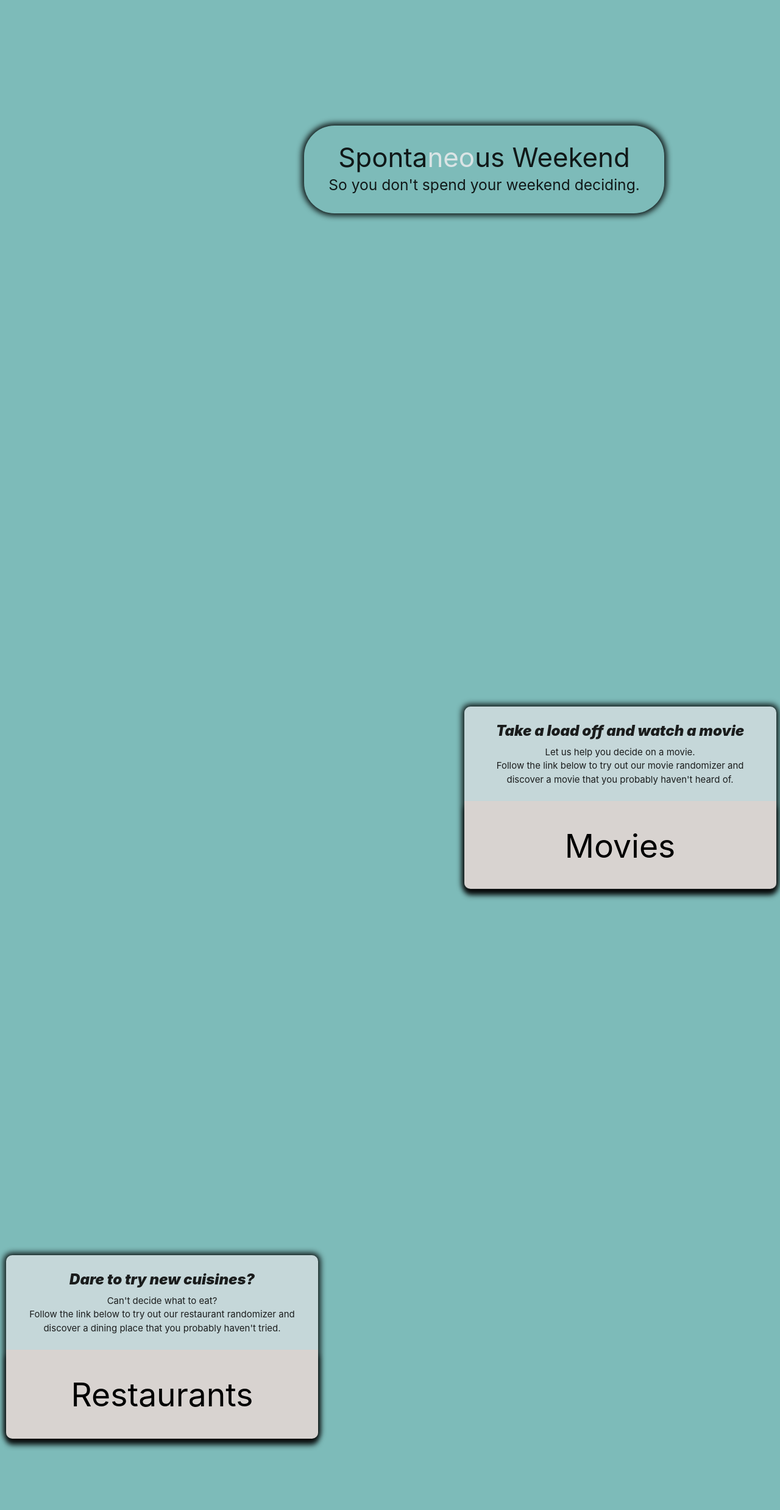
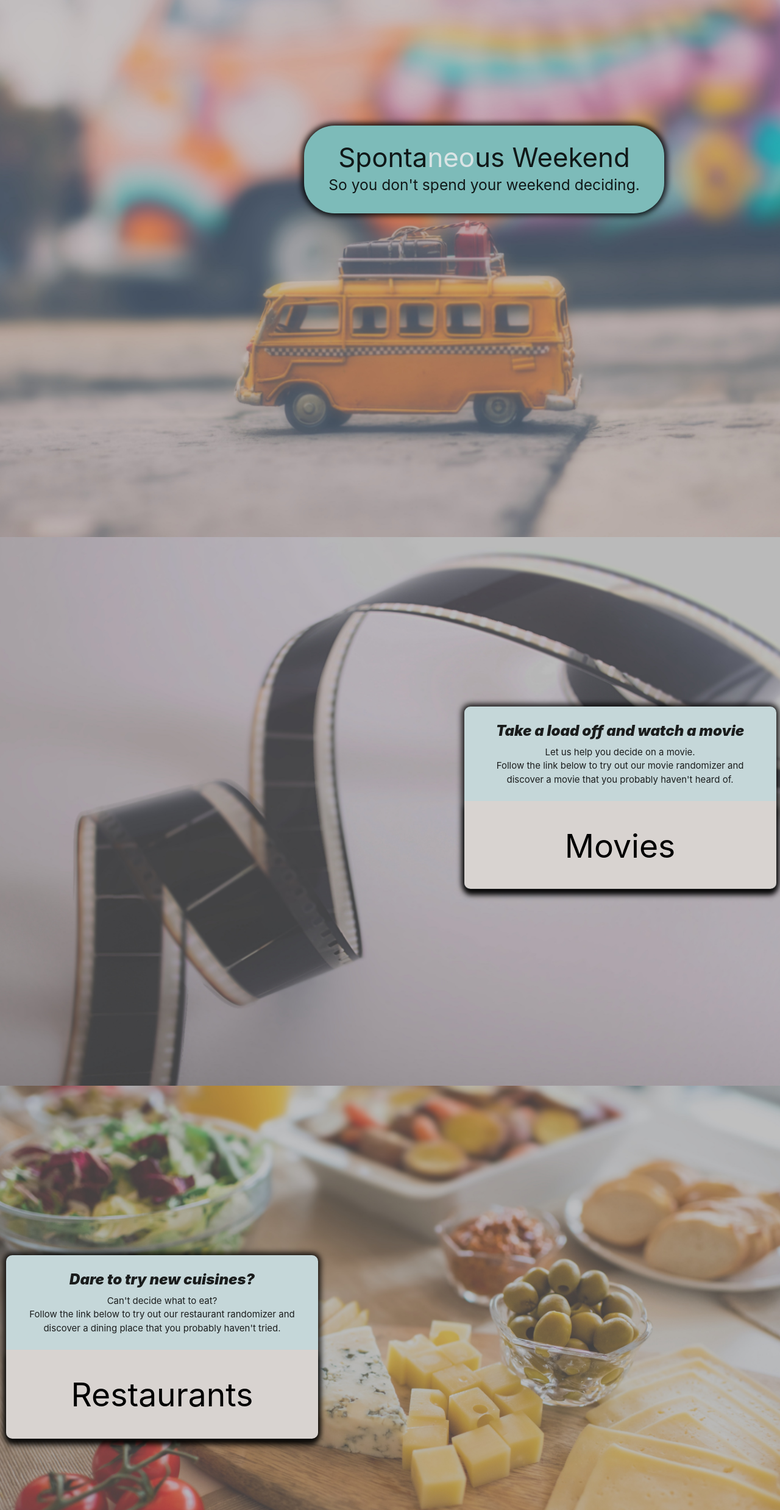
Before and after one commit to cyrusjose/Spontaneous-Weekend-2.0, a website: page public/home.html in a window 1280 px wide. Shown: the part 83-2560 px from the top of the page at 61% size. Drawn offline with nearby package versions, Linux system fonts and the light colour scheme; files that its build step writes are made by us from their sources; files whose address does not match are found by name.

Commit message:
Fixed css issue

```diff
--- a/public/css/style.css
+++ b/public/css/style.css
@@ -31,7 +31,7 @@
   margin: 0;
 }
 .row1 {
-  background-image: url("/views/images/IMG_0026.jpeg");
+  background-image: url("../images/IMG_0026.jpeg");
   background-size: cover;
   background-position: center;
   background-repeat: no-repeat;
@@ -40,7 +40,7 @@
 }
 
 .row2 {
-  background-image: url("/views/images/IMG_0025.jpeg");
+  background-image: url("../images/IMG_0025.jpeg");
   background-size: cover;
   background-position: center;
   background-repeat: no-repeat;
@@ -48,7 +48,7 @@
   position: relative;
 }
 .row3 {
-  background-image: url("/views/images/IMG_0024.jpeg");
+  background-image: url("../images/IMG_0024.jpeg");
   background-size: cover;
   background-position: center;
   background-repeat: no-repeat;
@@ -116,7 +116,7 @@ main {
 /* Styling for the header container */
 .header {
   height: 900px;
-  background-image: url("/views/images/IMG_0027.jpeg");
+  background-image: url("../images/IMG_0027.jpeg");
   background-size: cover;
   background-position: center;
   background-repeat: no-repeat;
--- a/public/home.html
+++ b/public/home.html
@@ -30,7 +30,7 @@
     />
 
     <!-- Our CSS file -->
-    <link rel="stylesheet" href="public/assets/css/style.css" />
+    <link rel="stylesheet" href="./css/style.css" />
     <!-- This is the title that appears in the browser tag -->
     <title>Spontaneous Weekend</title>
   </head>
@@ -214,6 +214,6 @@
 
     <!-- Compiled and minified JavaScript -->
     <script src="https://cdnjs.cloudflare.com/ajax/libs/materialize/1.0.0/js/materialize.min.js"></script>
-    <script src="public/assets/js/index.js"></script>
+    <script src="./js/index.js"></script>
   </body>
 </html>
```
